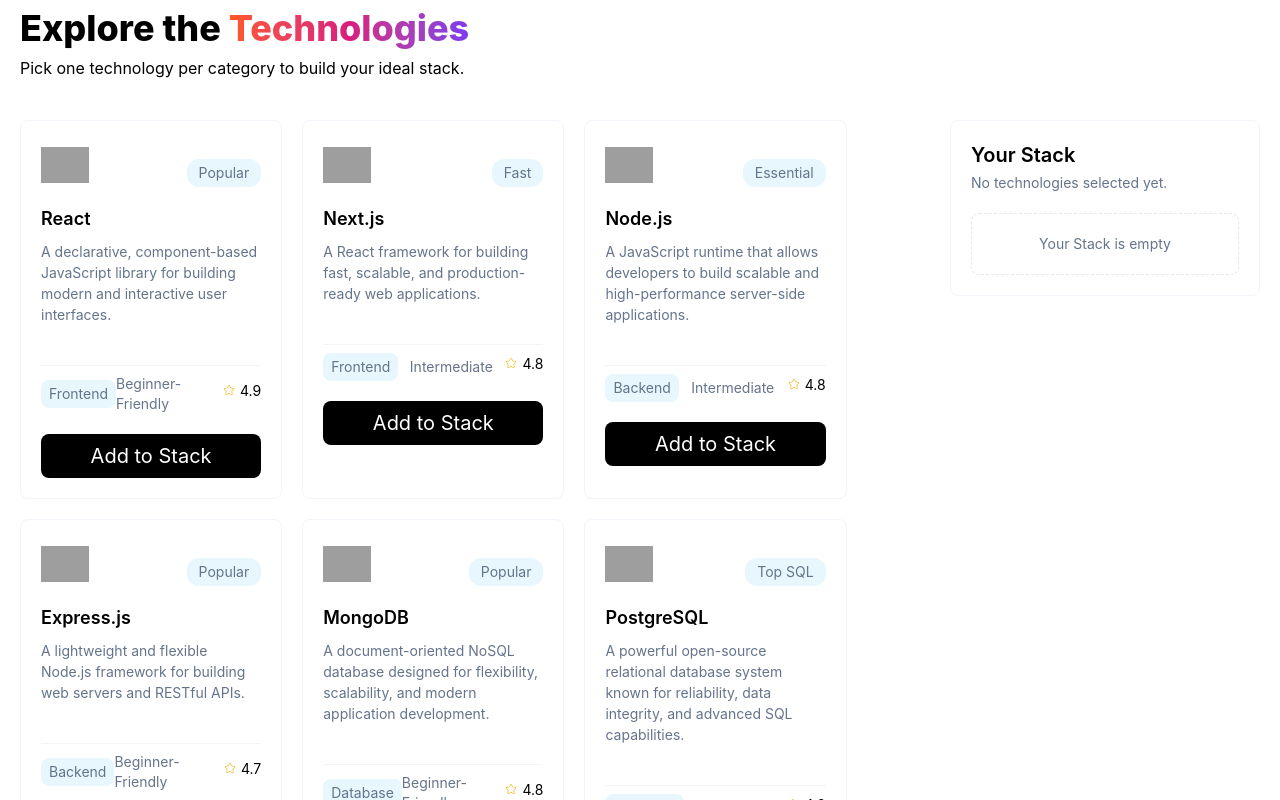
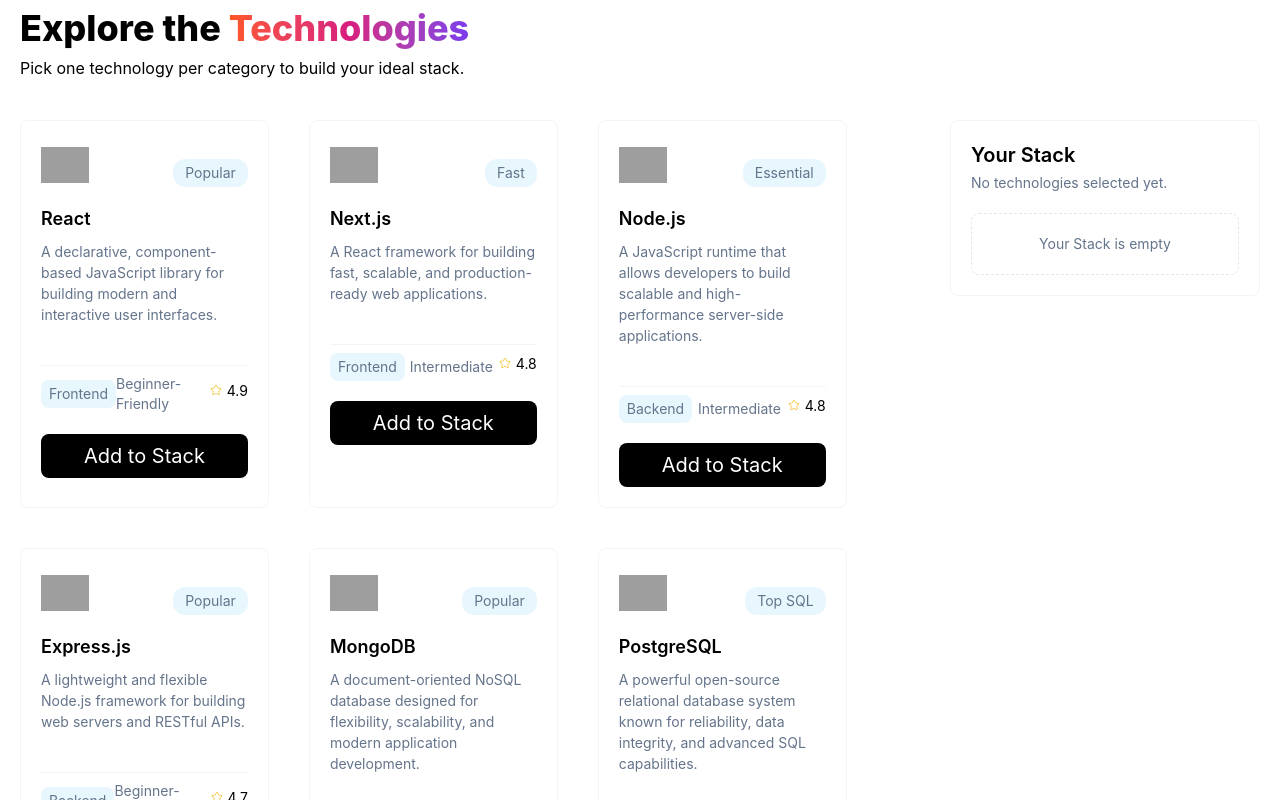
Before and after one commit to mdsiamsheikh13/dev-stack, a React (Vite) app: page / in a window 1280 px wide. Shown: the part 720-1520 px from the top of the page. Built offline with nearby package versions, Linux system fonts and the light colour scheme; grey boxes are pictures that could not be loaded.

Commit message:
add Toastify notifications

```diff
--- a/package.json
+++ b/package.json
@@ -15,7 +15,8 @@
     "react-dom": "^19.2.8",
     "react-icons": "^5.7.0",
     "react-toastify": "^11.1.0",
-    "tailwindcss": "^4.3.3"
+    "tailwindcss": "^4.3.3",
+    "react-toastify": "^11.1.0"
   },
   "devDependencies": {
     "@types/react": "^19.2.18",
--- a/src/App.jsx
+++ b/src/App.jsx
@@ -2,6 +2,8 @@
 import Header from "./components/Header";
 
 import { Suspense } from "react";
+import { ToastContainer } from "react-toastify";
+import "react-toastify/dist/ReactToastify.css";
 
 import Technologies from "./components/technologies/Technologies";
 
@@ -16,7 +18,7 @@
 function App() {
 
   const technologiesPromise = technologiesData();
-  console.log(technologiesPromise);
+
 
   return (
     <>
@@ -26,6 +28,8 @@
       <Suspense fallback={<h2>Loading....</h2>}>
         <Technologies technologiesPromise={technologiesPromise}></Technologies>
       </Suspense>
+
+      <ToastContainer position="top-right" autoClose={2000} />
     </>
   );
 }
--- a/src/components/technologies/Technology.jsx
+++ b/src/components/technologies/Technology.jsx
@@ -16,9 +16,9 @@
                     Pick one technology per category to build your ideal stack.
                 </p>
             </div>
-            <div className="flex flex-col justify-between lg:flex-row gap-5">
+            <div className="flex flex-col justify-between lg:flex-row gap-10">
                 <div className="w-full lg:w-2/3">
-                    <div className="grid grid-cols-1 sm:grid-cols-2 md:grid-cols-3 gap-5">
+                    <div className="grid grid-cols-1 sm:grid-cols-2 md:grid-cols-3 gap-10">
                         {technologies.map((technology) => {
                             return (
                                 <div
```
